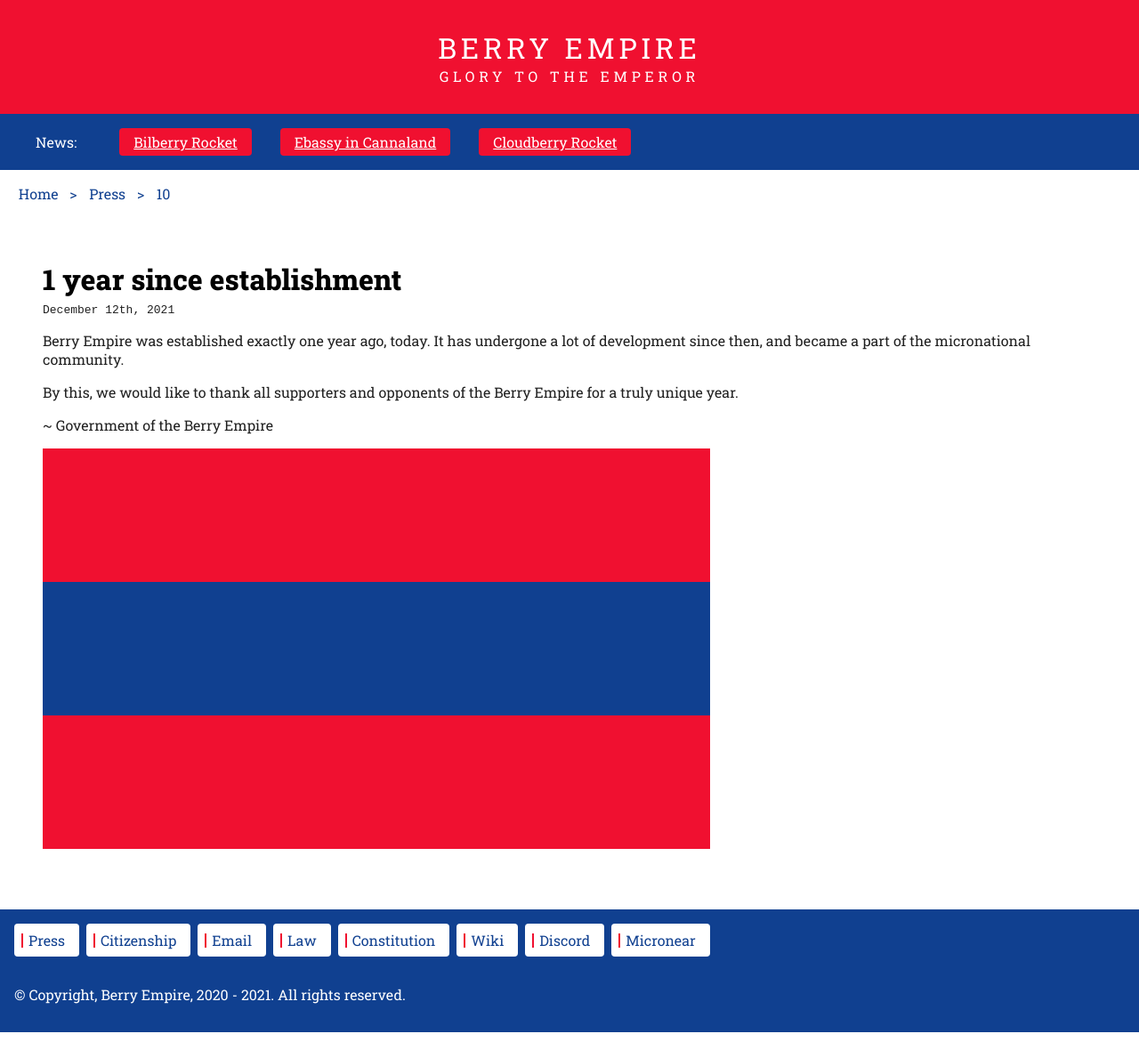
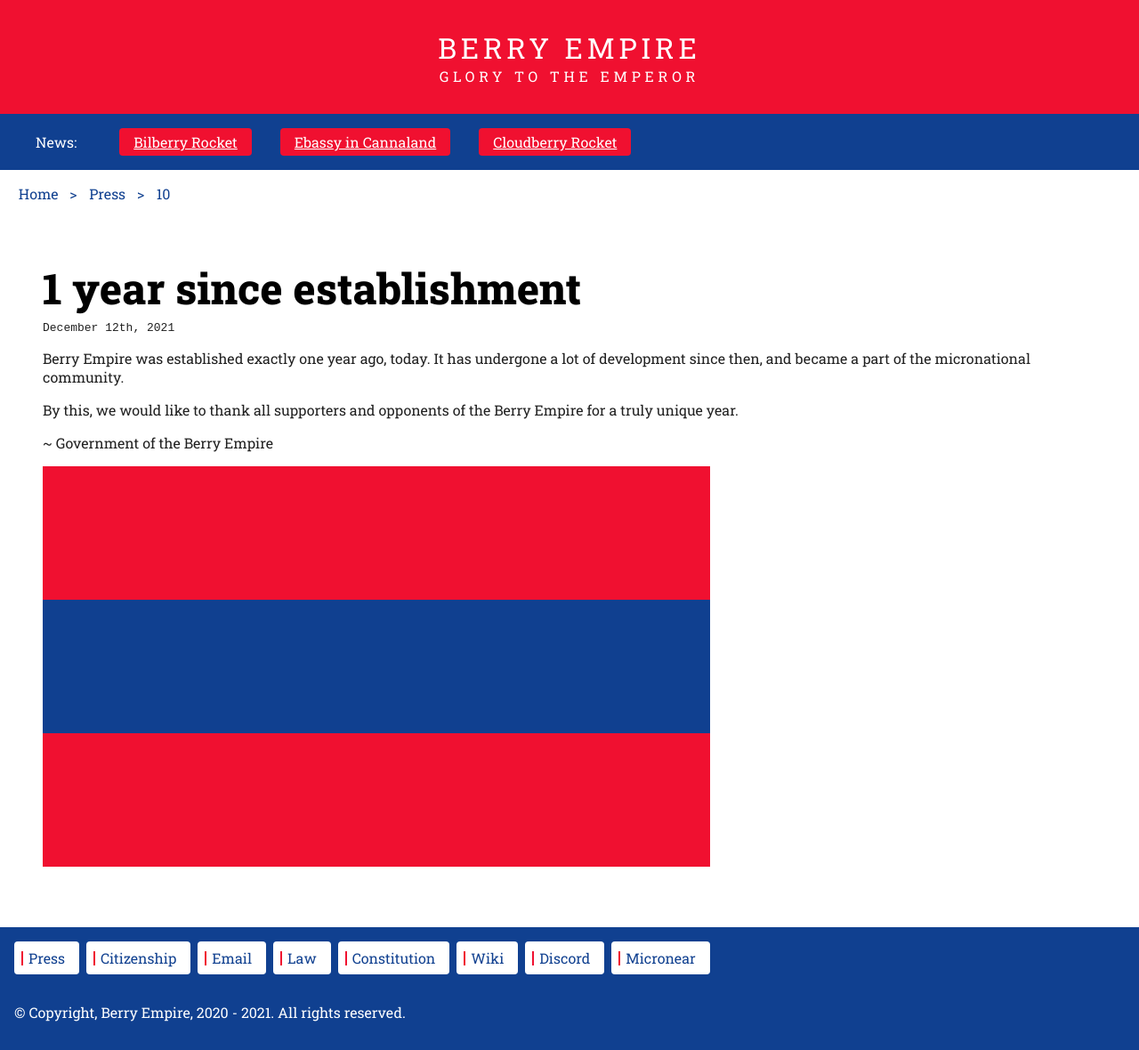
Before and after one commit to berryempire/berryempire.github.io, a Jekyll site: the page built from press/10/index.md, in a window 1280 px wide. Shown: the whole page at 89% size. Built offline with Jekyll 4.4.1, drawn with Linux system fonts in a browser that asks for light colours; our own code applies the rules of GitHub Pages for plain Markdown files.

```diff
--- a/press/10/index.md
+++ b/press/10/index.md
@@ -1,4 +1,4 @@
-## 1 year since establishment
+# 1 year since establishment
 <code>December 12th, 2021</code>
 
 Berry Empire was established exactly one year ago, today.
```
